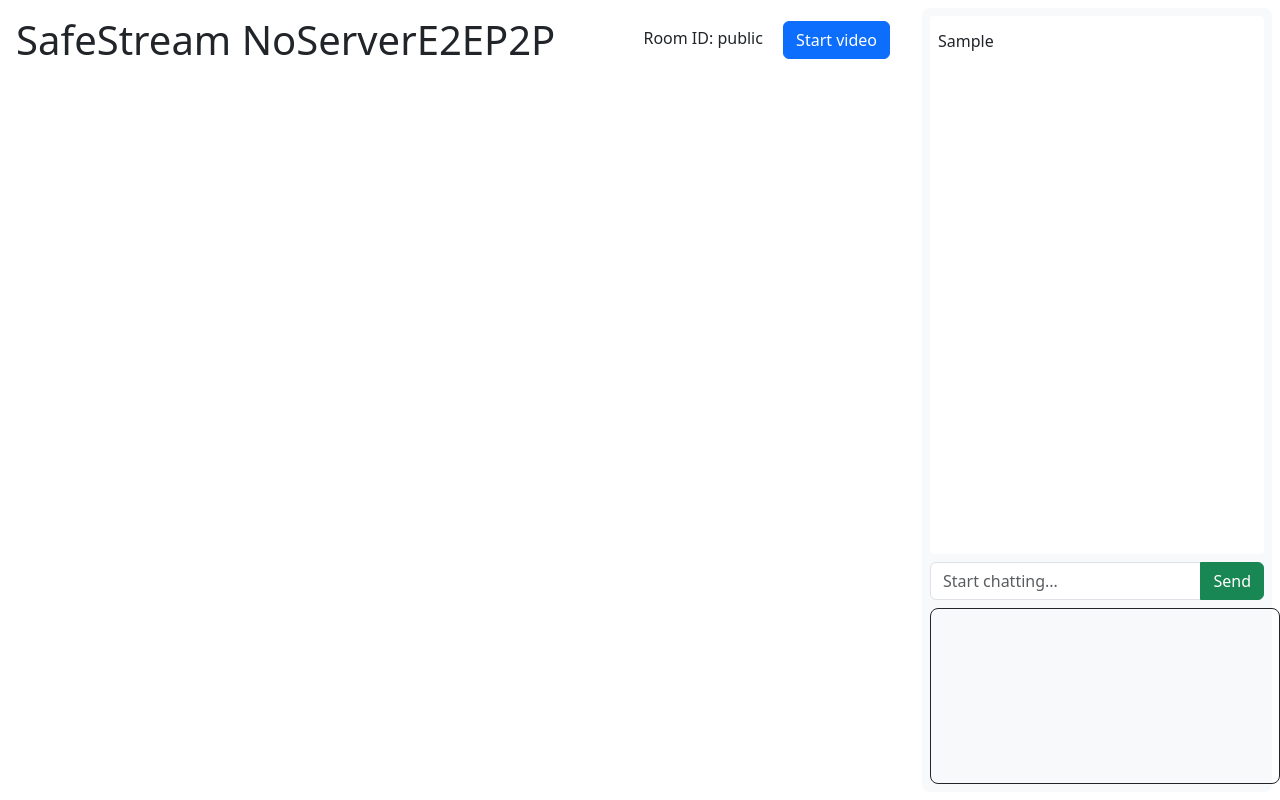
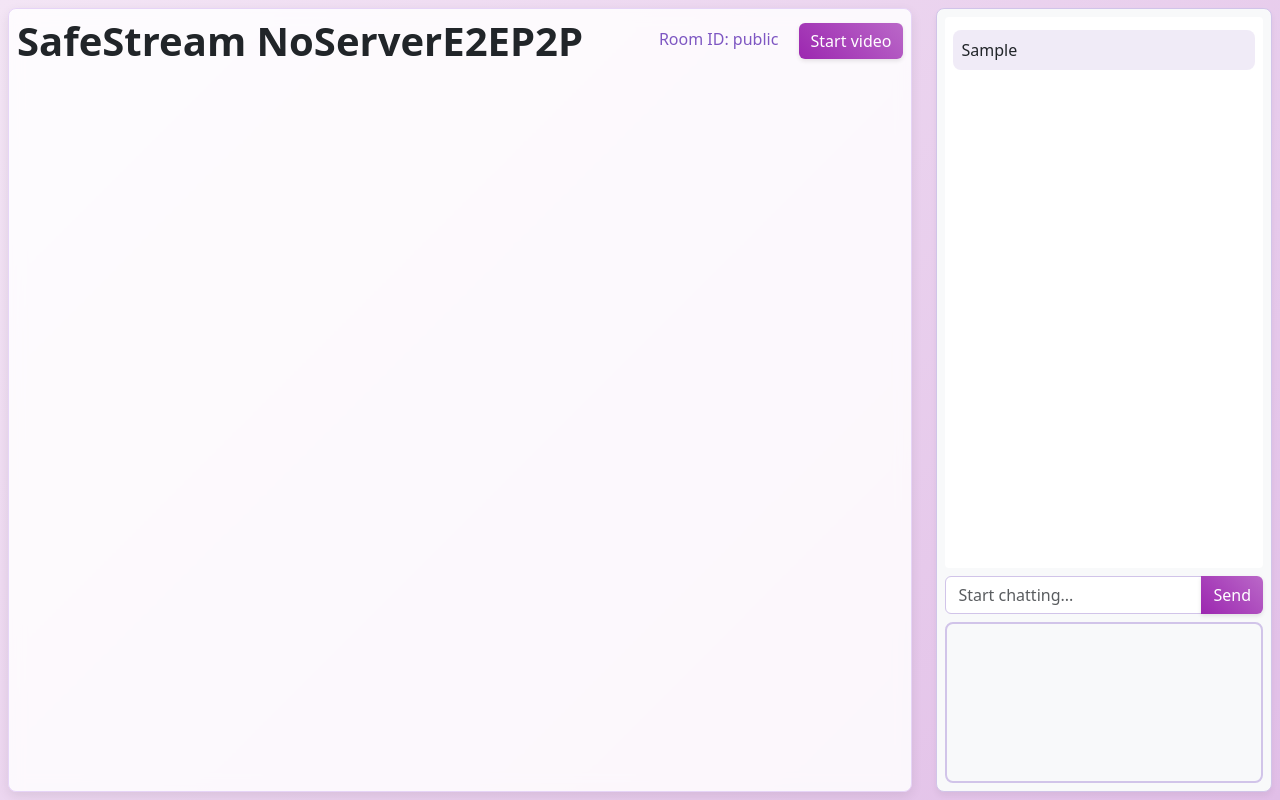
Before and after one commit to adrialfonso/safestream, a website: page public/index.html in a window 1280 px wide. Both pictures are taken after typing "Sample" into the empty fields and a click on the button "Send". Drawn offline with nearby package versions, Linux system fonts and the light colour scheme; no server answers.

Commit message:
Enhance general UI styling

```diff
--- a/public/app.js
+++ b/public/app.js
@@ -5,8 +5,8 @@ const remoteVideos = document.getElementById('remoteVideos');
 const chat = document.getElementById('chat');
 const messageInput = document.getElementById('message');
 
-const socket = io.connect('http://localhost:8765');
-// const socket = io.connect('https://safestream.onrender.com');
+// const socket = io.connect('http://localhost:8765');
+const socket = io.connect('https://safestream.onrender.com');
 
 let localStream;
 let roomId;
@@ -76,7 +76,7 @@ function createPeerConnection(socketId) {
     dataChannel.onmessage = event => {
         const message = document.createElement('p');
         message.textContent = `${socketId} > ${event.data}`;
-        message.style.color = '#0000FF';
+        message.style.color = '#ca5cdd';
         message.style.fontWeight = 'bold';
         chat.appendChild(message);
     };
@@ -87,7 +87,7 @@ function createPeerConnection(socketId) {
         receiveChannel.onmessage = event => {
             const message = document.createElement('p');
             message.textContent = `${event.data}`;
-            message.style.color = '#0000FF';
+            message.style.color = '#ca5cdd';
             message.style.fontWeight = 'bold';
             chat.appendChild(message);
         };
--- a/public/styles.css
+++ b/public/styles.css
@@ -1,6 +1,7 @@
 .main-container {
     overflow: auto;
     max-height: 100vh;
+    background: linear-gradient(135deg, #f3e5f5 0%, #e1bee7 100%);
 }
 
 #remoteVideos {
@@ -13,24 +14,54 @@
 #chat-container {
     width: fit-content;
     max-width: 350px;
+    background: rgba(255, 255, 255, 0.9);
+    backdrop-filter: blur(5px);
+    border: 1px solid #d1c4e9;
+    box-shadow: 0 4px 6px rgba(0, 0, 0, 0.05);
 }
 
 #localVideo {
-    width: 350px;
+    width: 100%;
+    max-width: 350px;
+    box-sizing: border-box;
     object-fit: contain;
     margin-left: auto;
     margin-right: auto;
     display: block;
+    border: 2px solid #d1c4e9 !important;
+    border-radius: 12px;
+    transition: transform 0.3s ease, box-shadow 0.3s ease;
+}
+
+#localVideo:hover {
+    transform: scale(1.02);
+    box-shadow: 0 4px 15px rgba(149, 117, 205, 0.3);
 }
 
 #chat p {
     margin: 5px 0;
-    padding: 0;
+    padding: 8px;
     overflow-wrap: break-word;
+    background: rgba(237, 231, 246, 0.8);
+    border-radius: 8px;
+}
+
+#chat p:hover {
+    background: rgba(225, 190, 231, 0.4);
 }
 
 .remote-video-container {
     max-width: 400px;
+    border-radius: 12px;
+    overflow: hidden;
+    transition: transform 0.3s ease, box-shadow 0.3s ease;
+    background: rgba(255, 255, 255, 0.9);
+    border: 1px solid #e6d4f7;
+}
+
+.remote-video-container:hover {
+    transform: translateY(-5px);
+    box-shadow: 0 8px 20px rgba(149, 117, 205, 0.15);
 }
 
 .remote-video {
@@ -38,3 +69,45 @@
     height: 100%;
     object-fit: contain;
 }
+
+#video-container {
+    background: rgba(255, 255, 255, 0.85) !important;
+    backdrop-filter: blur(8px);
+    border: 1px solid #e6d4f7 !important;
+    box-shadow: 0 4px 12px rgba(0, 0, 0, 0.08);
+}
+
+h1 {
+    color: #814ba2 !important;
+    text-shadow: 1px 1px 2px rgba(255, 255, 255, 0.4);
+    font-weight: 600 !important;
+}
+
+#start-btn, #send-btn {
+    background: linear-gradient(45deg, #9c27b0, #ba68c8) !important;
+    border: none !important;
+    color: white !important;
+    transition: all 0.3s ease !important;
+    box-shadow: 0 2px 4px rgba(0, 0, 0, 0.1);
+}
+
+#start-btn:hover, #send-btn:hover {
+    transform: translateY(-1px);
+    box-shadow: 0 4px 8px rgba(156, 39, 176, 0.3);
+}
+
+#message {
+    border: 1px solid #d1c4e9 !important;
+    transition: all 0.3s ease;
+}
+
+#message:focus {
+    border-color: #ba68c8 !important;
+    box-shadow: 0 0 0 3px rgba(186, 104, 200, 0.25) !important;
+}
+
+#room-id {
+    color: #7e57c2;
+    font-weight: 500;
+    text-shadow: 1px 1px 2px rgba(255, 255, 255, 0.5);
+}
```
Also changed, not shown: server.js (+4 -4 lines).
